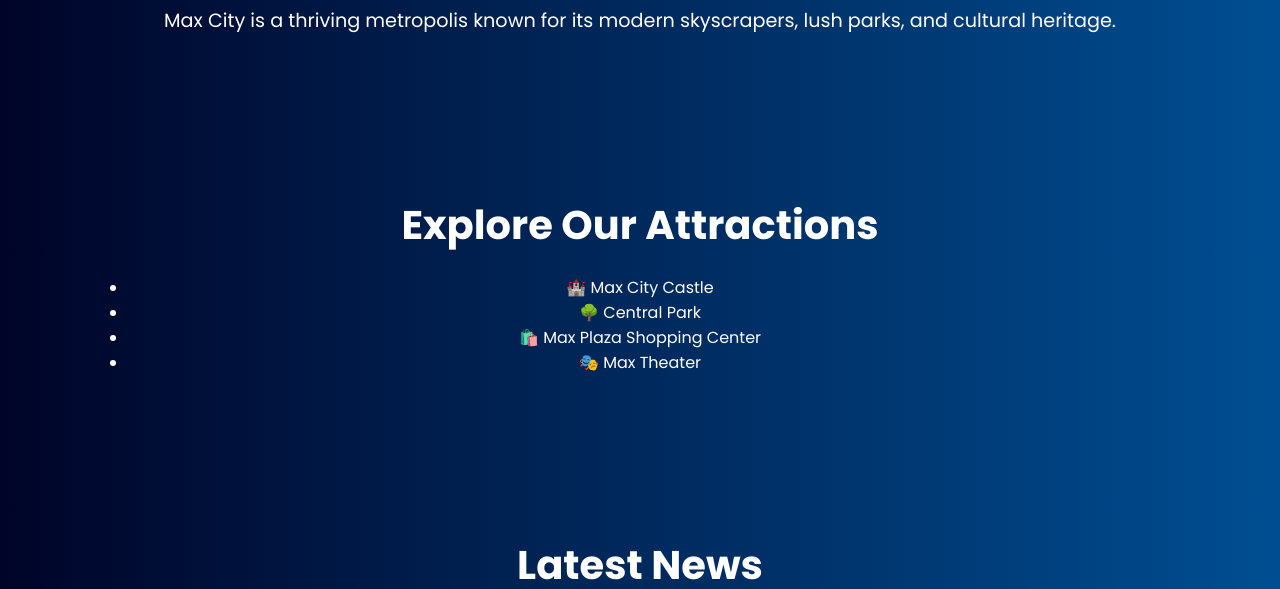
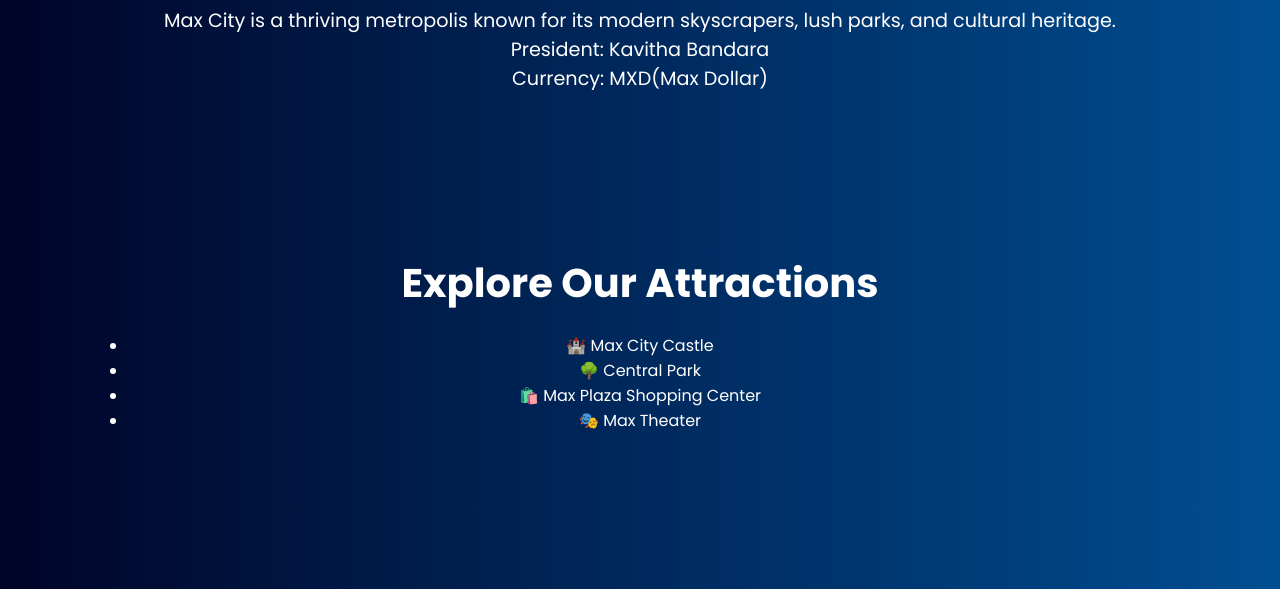
Before and after one commit to Thisaja719/Max-City, a plain HTML site: page index.html in a window 1280 px wide. Shown: the part 511-1100 px from the top of the page. Drawn offline with Linux system fonts and the light colour scheme; no server answers.

Commit message:
index.html

```diff
--- a/index.html
+++ b/index.html
@@ -129,6 +129,8 @@
   <section id="about">
     <h2>About Max City</h2>
     <p>Max City is a thriving metropolis known for its modern skyscrapers, lush parks, and cultural heritage.</p>
+    <p>President: Kavitha Bandara</p>
+    <p>Currency: MXD(Max Dollar)</p>
   </section>
 
   <!-- Attractions Section -->
```
